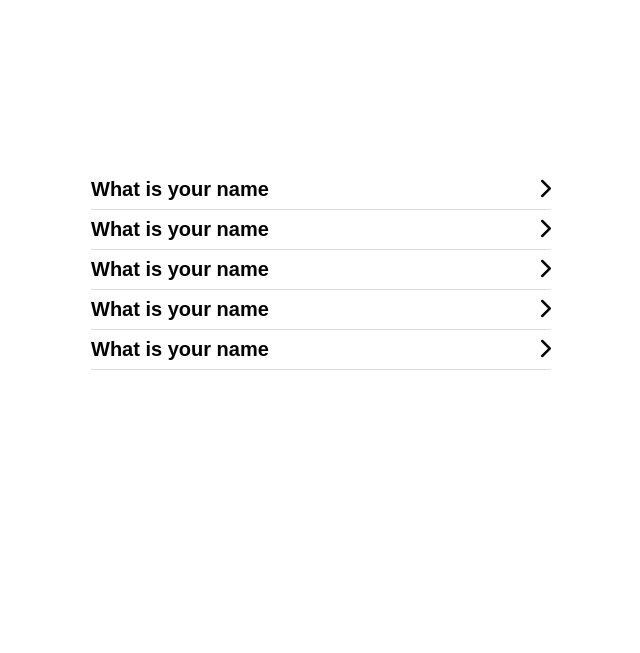
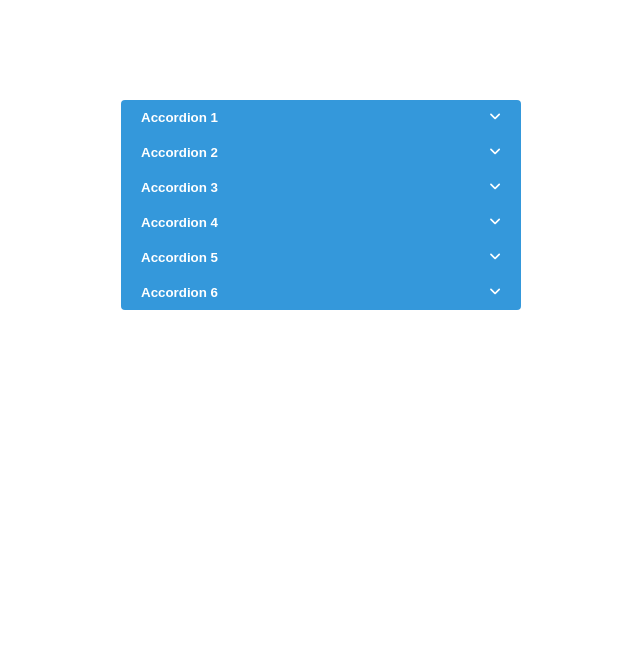
Before and after one commit to DevZonayed/faq-accordion, a plain HTML site: page index.html in a window 1280 px wide. Shown: the whole page, without its empty margins (319-959 px from the left). Drawn offline with Linux system fonts and the light colour scheme.

Commit message:
little change 2

```diff
--- a/index.html
+++ b/index.html
@@ -1,84 +1,58 @@
 <!DOCTYPE html>
 <html lang="en">
 <head>
-    <meta charset="UTF-8" />
-    <meta http-equiv="X-UA-Compatible" content="IE=edge" />
-    <meta name="viewport" content="width=device-width, initial-scale=1.0" />
-    <title>Faq Accordion</title>
-    <link rel="stylesheet" href="./style.css" />
+  <meta charset="UTF-8">
+  <meta http-equiv="X-UA-Compatible" content="IE=edge">
+  <meta name="viewport" content="width=device-width, initial-scale=1.0">
+  <title>Accordion</title>
+  <link rel="stylesheet" href="./style.css">
 </head>
 <body>
-    <div class="container">
-      <div class="inner">
-        <ul class="accordioninner">
-          <li class="">
-            <div class="qcblock">
-              <div class="question">What is your name</div>
-              <div class="icon"><i class="fas fa-chevron-right"></i></div>
+  <div class="accordion">
+
+    <div class="accordion-item">
+      <button class="accordion-header"><strong>Accordion 1</strong><i class="fa fa-angle-down"></i></button>
+      <div class="accordion-body"><p class="acc_content">
+        Lorem ipsum dolor sit amet, consectetur adipisicing elit. Illum eligendi sapiente tempora. A atque, voluptatum natus, ex qui omnis fuga incidunt sunt consectetur error suscipit accusamus voluptates repellat? Provident, ipsa!
+      </p></div>
     </div>
-            <div class="answer">
-              <p>
-                Lorem ipsum dolor sit amet consectetur adipisicing elit. Quis
-                illo nulla totam sed dolorem possimus voluptas cum, at quod
-                sequi!
-              </p>
+
+
+    <div class="accordion-item">
+      <button class="accordion-header"><strong>Accordion 2</strong><i class="fa fa-angle-down"></i></button>
+      <div class="accordion-body"><p class="acc_content">
+        Lorem ipsum dolor sit amet, consectetur adipisicing elit. Illum eligendi sapiente tempora. A atque, voluptatum natus, ex qui omnis fuga incidunt sunt consectetur error suscipit accusamus voluptates repellat? Provident, ipsa!
+      </p></div>
     </div>
-          </li>
-          <li class="">
-            <div class="qcblock">
-              <div class="question">What is your name</div>
-              <div class="icon"><i class="fas fa-chevron-right"></i></div>
+    <div class="accordion-item">
+      <button class="accordion-header"><strong>Accordion 3</strong><i class="fa fa-angle-down"></i></button>
+      <div class="accordion-body"><p class="acc_content">
+        Lorem ipsum dolor sit amet, consectetur adipisicing elit. Illum eligendi sapiente tempora. A atque, voluptatum natus, ex qui omnis fuga incidunt sunt consectetur error suscipit accusamus voluptates repellat? Provident, ipsa!
+      </p></div>
     </div>
-            <div class="answer">
-              <p>
-                Lorem ipsum dolor sit amet consectetur adipisicing elit. Quis
-                illo nulla totam sed dolorem possimus voluptas cum, at quod
-                sequi!
-              </p>
+    <div class="accordion-item">
+      <button class="accordion-header"><strong>Accordion 4</strong><i class="fa fa-angle-down"></i></button>
+      <div class="accordion-body"><p class="acc_content">
+        Lorem ipsum dolor sit amet, consectetur adipisicing elit. Illum eligendi sapiente tempora. A atque, voluptatum natus, ex qui omnis fuga incidunt sunt consectetur error suscipit accusamus voluptates repellat? Provident, ipsa!
+      </p></div>
     </div>
-          </li>
-          <li class="">
-            <div class="qcblock">
-              <div class="question">What is your name</div>
-              <div class="icon"><i class="fas fa-chevron-right"></i></div>
+    <div class="accordion-item">
+      <button class="accordion-header"><strong>Accordion 5</strong><i class="fa fa-angle-down"></i></button>
+      <div class="accordion-body"><p class="acc_content">
+        Lorem ipsum dolor sit amet, consectetur adipisicing elit. Illum eligendi sapiente tempora. A atque, voluptatum natus, ex qui omnis fuga incidunt sunt consectetur error suscipit accusamus voluptates repellat? Provident, ipsa!
+      </p></div>
     </div>
-            <div class="answer">
-              <p>
-                Lorem ipsum dolor sit amet consectetur adipisicing elit. Quis
-                illo nulla totam sed dolorem possimus voluptas cum, at quod
-                sequi!
-              </p>
+    <div class="accordion-item">
+      <button class="accordion-header"><strong>Accordion 6</strong><i class="fa fa-angle-down"></i></button>
+      <div class="accordion-body"><p class="acc_content">
+        Lorem ipsum dolor sit amet, consectetur adipisicing elit. Illum eligendi sapiente tempora. A atque, voluptatum natus, ex qui omnis fuga incidunt sunt consectetur error suscipit accusamus voluptates repellat? Provident, ipsa!
+      </p></div>
     </div>
-          </li>
-          <li class="">
-            <div class="qcblock">
-              <div class="question">What is your name</div>
-              <div class="icon"><i class="fas fa-chevron-right"></i></div>
+
+
+
   </div>
-            <div class="answer">
-              <p>
-                Lorem ipsum dolor sit amet consectetur adipisicing elit. Quis
-                illo nulla totam sed dolorem possimus voluptas cum, at quod
-                sequi!
-              </p>
-            </div>
-          </li>
-          <li class="">
-            <div class="qcblock">
-              <div class="question">What is your name</div>
-              <div class="icon"><i class="fas fa-chevron-right"></i></div>
-            </div>
-            <div class="answer">
-              <p>
-                Lorem ipsum dolor sit amet consectetur adipisicing elit. Quis
-                illo nulla totam sed dolorem possimus voluptas cum, at quod
-                sequi!
-              </p>
-            </div>
-          </li>
-        </ul>
-      </div>
-    </div>
+
 
   <script src="./index.js"></script>
 </body>
--- a/index.js
+++ b/index.js
@@ -1,13 +1,19 @@
-let qc = document.querySelectorAll('.qcblock');
-let inner = document.querySelectorAll('.accordioninner li');
+const acc_btns = document.querySelectorAll('.accordion-header');
+const acc_content = document.querySelectorAll('.accordion-body');
 
-qc.forEach((element) => {
-    element.onclick = function(){
-        this.parentElement.classList.toggle('active')
-        if(this.parentElement.classList.contains('active')){
-            this.nextElementSibling.style.height = '100px'
-        }else{
-            this.nextElementSibling.style.height = '0px'
-        }
-    }
+acc_btns.forEach(btn => {
+    console.log(btn);
+    btn.addEventListener('click', (e) => {
+
+        acc_content.forEach(item => {
+            if(e.target.nextElementSibling != item && item.classList.contains('active')){
+                item.classList.remove('active')
+                acc_btns.forEach(btn => {btn.classList.remove('active')})
+            }
+        })
+
+        btn.classList.toggle('active')
+        btn.nextElementSibling.classList.toggle('active')
+
+    })
 })
--- a/style.css
+++ b/style.css
@@ -6,50 +6,41 @@
     box-sizing: border-box;
     font-family: sans-serif;
 }
-.container{
+.accordion{
+    width: 400px;
+    margin: 100px auto;
+    border-radius: 4px;
+    overflow: hidden;
+}
+.accordion-header{
+    padding: 10px 20px;
     width: 100%;
-    height: 100vh;
-    display: flex;
-    justify-content: center;
-    align-items: center;
-}
-.inner{
-    width: 500px;
-    height: auto;
-    background-color: white;
-    border-radius: 8px;
-    padding: 20px;
-    height: 500px;
-}
-ul,li{
-    list-style: none;
-    width: 100%;
-}
-.qcblock {
-    height: 40px;
-    font-weight: bold;
-    font-size: 20px;
-    border-bottom: 1px solid #ddd;
-    display: inline-block;
-    width: 100%;
+    background-color: #3498db;
+    border: none;
+    outline: none;
+    color: white;
+    cursor: pointer;
     display: flex;
     justify-content: space-between;
-    align-items: center;
-    cursor: pointer;
 }
-.answer{
-    width: 100%;
-    transform-origin: top center;
+.accordion-header.active{
+    background-color: #2980b9;
+}
+.accordion-header i{
+transition: .3s;
+}
+.accordion-header.active i{
+    transform: rotate(180deg);
+}
+.accordion-body{
+    max-height: 0px;
     overflow: hidden;
-    transition: .4s;
-    height: 0px;
-}
-.answer p{
-    padding: 20px 0px;
-}
-.icon{
+    background-color: #ecf0f1;
     transition: .4s;
 }
-.active .icon{
-    transform: rotate(90deg);
+.acc_content{
+    padding: 20px;
 }
+.accordion-body.active{
+    max-height: 150px;
+}
```
Lines whose indentation alone changed are shown as unchanged.
